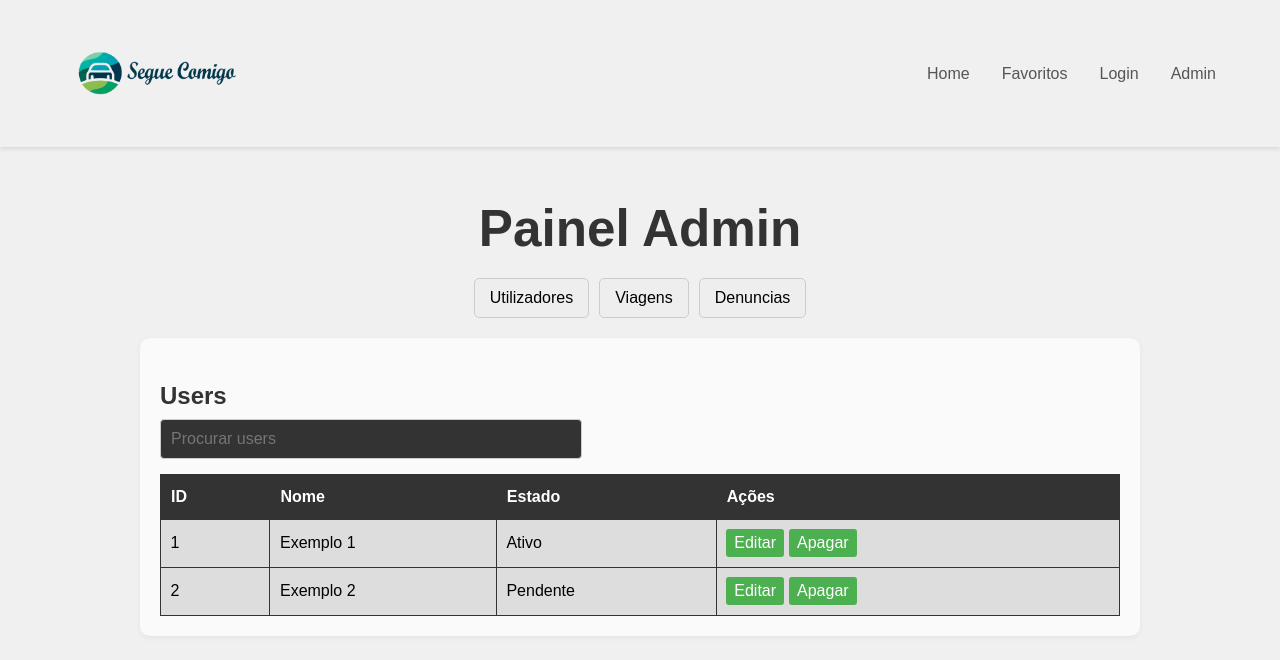
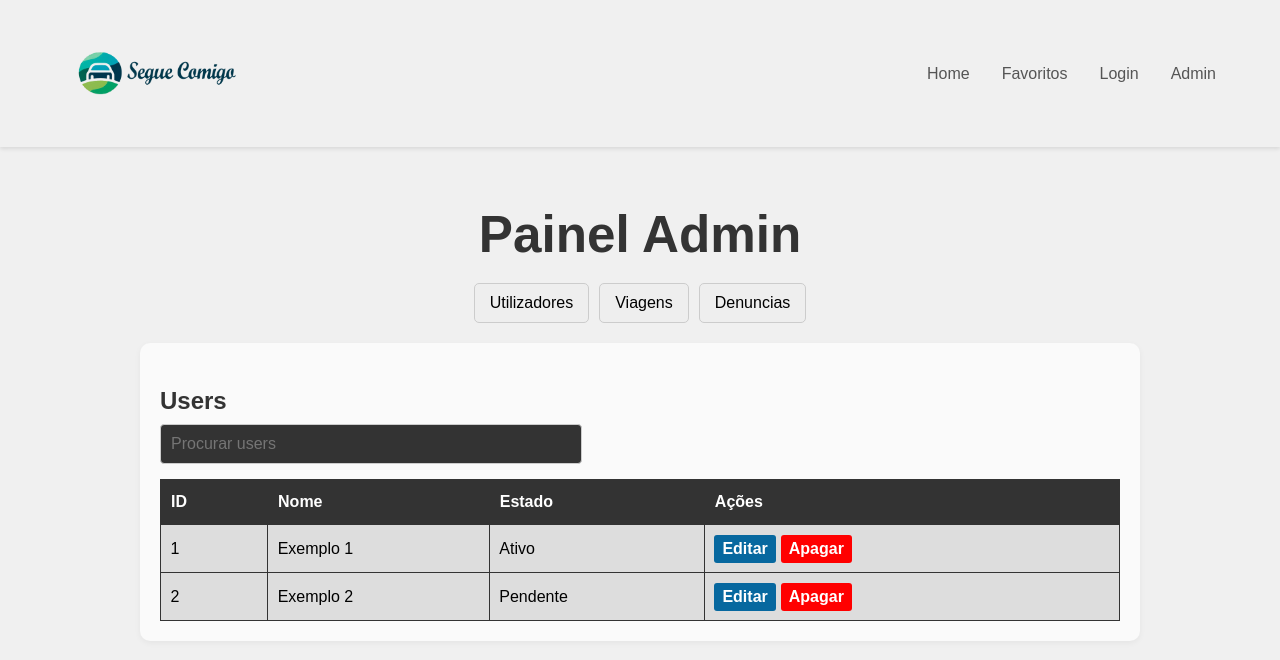
Before and after one commit to PedroF17/segue_comigo, a React (Vite) app in the folder projeto/projeto/frontend/: page /admin in a window 1280 px wide. Shown: the top 660 px of the page. Built offline with nearby package versions, Linux system fonts and the light colour scheme.

Commit message:
Fixed inconsistent padding, changed button colors to be consistent with the other pages

```diff
--- a/projeto/projeto/frontend/src/css/Admin.css
+++ b/projeto/projeto/frontend/src/css/Admin.css
@@ -1,6 +1,6 @@
 .admin-page {
   font-family: sans-serif;
-  padding: 20px;
+  padding: 2%;
   max-width: 1000px;
   margin: 0 auto;
 }
@@ -21,7 +21,7 @@ h1 {
 
 .tab-buttons button:hover{
   background-color: #ccc;
-  border-style: hidden;
+  border-style: ridge;
 }
 
 .tab-buttons button {
@@ -33,14 +33,14 @@ h1 {
 }
 
 .tab-buttons button.active {
-  background-color: #4CAF50;
+  background-color: #07689F;
   color: white;
   font-weight: bold;
 }
 
 .table-container {
   background-color: #fafafa;
-  padding: 20px;
+  padding: 2%;
   border-radius: 10px;
   box-shadow: 0 2px 6px rgba(0,0,0,0.05);
 }
@@ -79,13 +79,22 @@ h1 {
 .admin-table td button {
   margin-right: 5px;
   padding: 5px 8px;
-  background-color: #4CAF50;
+  background-color: #07689F;
   border: none;
   border-radius: 3px;
+  font-weight: bold;
   color: #fff;
   cursor: pointer;
 }
 
 .admin-table td button:hover {
-  background-color: #45a049;
+  background-color: #02489F;
 }
+
+.admin-table td button:last-child  {
+  background-color: red;
+}
+
+.admin-table td button:last-child:hover {
+  background-color: darkred;
+}
--- a/projeto/projeto/frontend/src/css/Home.css
+++ b/projeto/projeto/frontend/src/css/Home.css
@@ -50,7 +50,7 @@ body{
 }
 
 .search-button:hover {
-    background-color: #07689F;
+    background-color: #02489F;
 }
 
 .hero {
@@ -76,9 +76,9 @@ body{
     margin-left: auto;
     margin-right: auto;
     margin-bottom: 0%;
-    padding: 1% 1% 0% 1%;
+    padding: 1% 2%;
     background-color: #f0f0f0;
-    border-radius: 24px;
+    border-radius: 10px;
 }
 
 .hero h1 {
```
Also changed, not shown: 1 other file (tests, documents, lock files or other folders).
